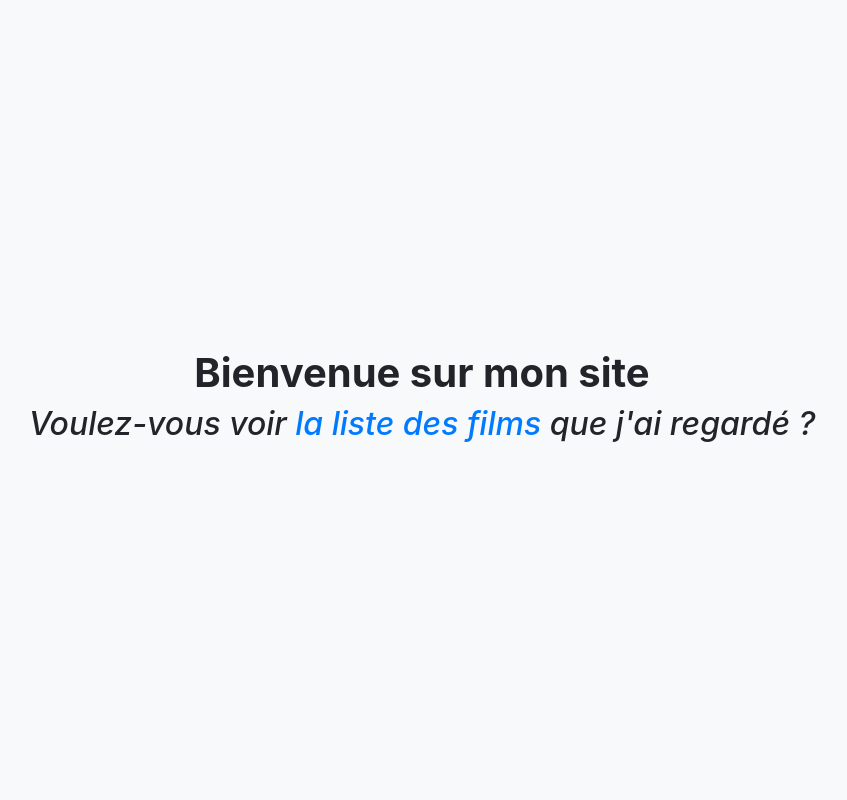
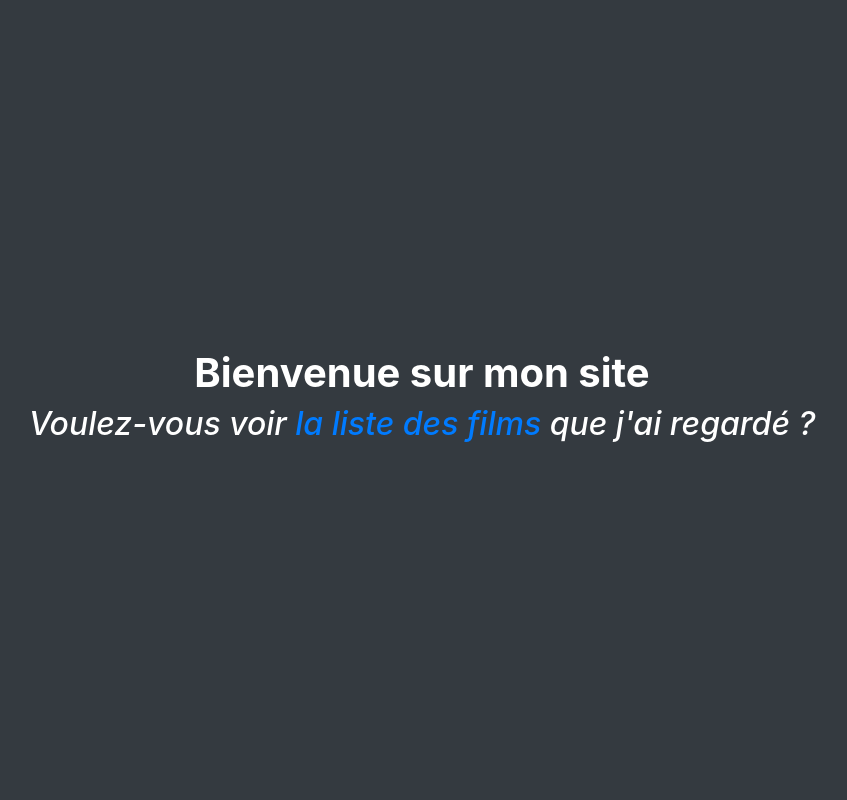
Before and after one commit to kells64000/projet-mvc-cesi, a PHP site: template Views/accueil.view.php in a window 1280 px wide. Shown: the whole page, without its empty margins (218-1065 px from the left). Run offline with PHP 8.4, Linux system fonts and the light colour scheme; the template is opened without the code that fills it, so the values that code supplies are empty; some libraries are stand-ins or nearby versions.

Commit message:
add style home view

```diff
--- a/Views/accueil.view.php
+++ b/Views/accueil.view.php
@@ -1,9 +1,9 @@
 <div class="container-fluid">
     <div class="row">
-        <div class="col-12">
-            <div style="height: 100vh" class="d-flex flex-column justify-content-center align-items-center bg-light">
-                <h1><b>Bienvenue sur mon site</b></h1>
-                <h2><em>Voulez-vous voir <a href="/movies">la liste des films</a> que j'ai regardé ?</em></h2>
+        <div class="col-12 p-0">
+            <div style="height: 100vh" class="d-flex flex-column justify-content-center align-items-center bg-dark">
+                <h1 class="text-white"><b>Bienvenue sur mon site</b></h1>
+                <h2 class="text-white"><em>Voulez-vous voir <a href="/movies" >la liste des films</a> que j'ai regardé ?</em></h2>
             </div>
         </div>
     </div>
--- a/Views/film.view.php
+++ b/Views/film.view.php
@@ -1,4 +1,6 @@
-<table class="mt-5 table table-striped table-dark table-bordered text-center">
+<div class="h-25"></div>
+
+<table class="table table-striped table-dark table-bordered text-center">
     <thead>
     <tr>
         <th scope="col">
```
